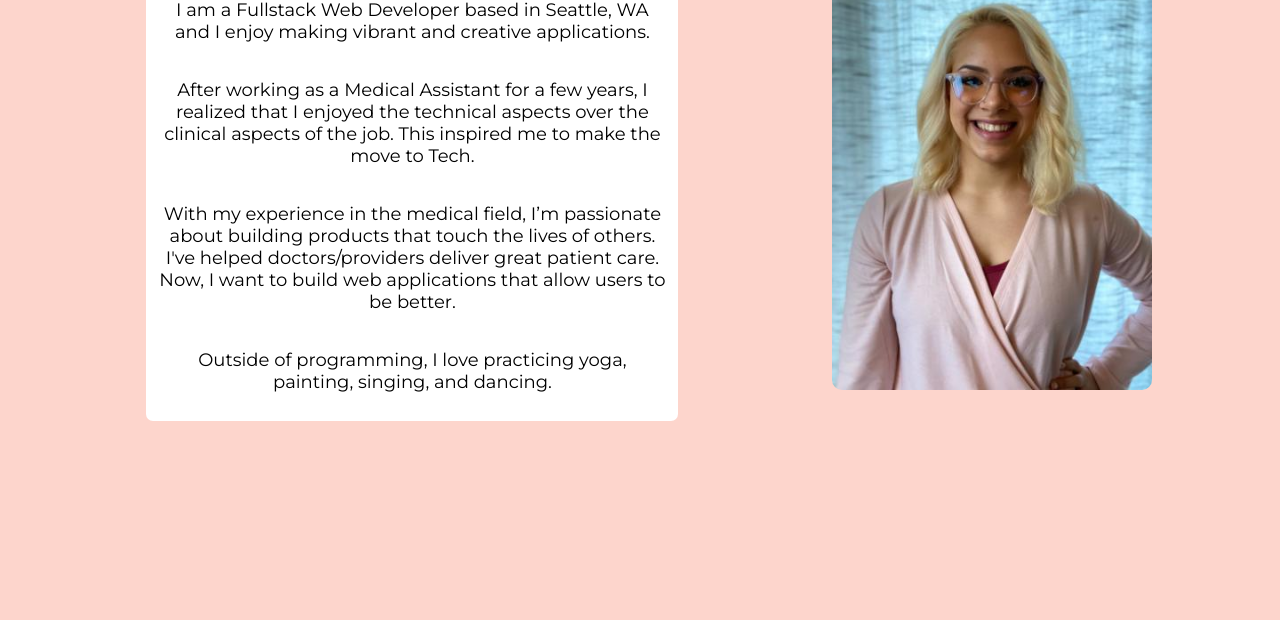
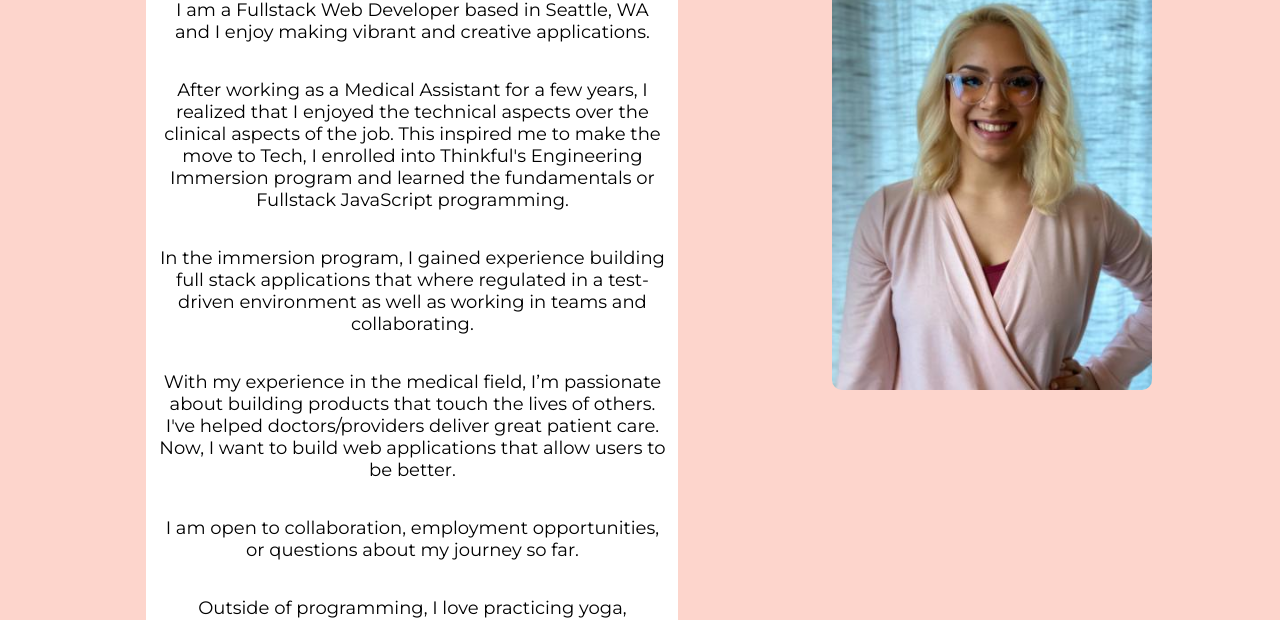
Before and after one commit to Esperac25/portfolio-pink, a React (Create React App) app: page /home in a window 1280 px wide. Shown: the part 246-866 px from the top of the page. Built offline with nearby package versions, Linux system fonts and the light colour scheme; a web font is replaced by a local one.

Commit message:
editing about me section

```diff
--- a/src/Components/Home/Home.js
+++ b/src/Components/Home/Home.js
@@ -22,14 +22,20 @@ const Home = () => {
 				<p>
 					After working as a Medical Assistant for a few years, I
 					realized that I enjoyed the technical aspects over the clinical aspects of the job.
-                    This inspired me to make the move to Tech.
+                    This inspired me to make the move to Tech, I enrolled into Thinkful's Engineering Immersion program and learned the fundamentals or Fullstack JavaScript programming.
 				</p>
-
+				<p>
+					In the immersion program, I gained experience building full stack applications that where regulated in a test-driven environment as well as working in teams and collaborating.
+				</p>
 				<p>
 					With my experience in the medical field, I’m passionate about
 					building products that touch the lives of others. I've helped
 					doctors/providers deliver great patient care. Now, I want to build web
 					applications that allow users to be better.
+				</p>
+				<p>
+					I am open to collaboration, employment opportunities, or questions about my journey so far.
+
 				</p>
 
 				<p>
--- a/src/Components/Projects/store.js
+++ b/src/Components/Projects/store.js
@@ -6,7 +6,7 @@ const store = {
         {
             img: [reflect],
             title: 'Reflect',
-            description: 'A Fullstack application designed for users to save private journal entries and view them in their personal blog',
+            description: "Reflect was created as a full stack journal app, where users can add, edit, delete and search through their private journal entries in a blog like interface.",
             stack: 'React, HTML5, CSS3, PostgreSQL, Express, Node',
             repo: 'https://github.com/Esperac25/reflect-client',
             live: 'https://reflect-inhdu56ty-esperac25.vercel.app/',
@@ -14,7 +14,7 @@ const store = {
         {
             img: [weekly],
             title: 'Weekly',
-            description: 'A Fullstack application designed to help users track and organize tasks for their week.',
+            description: 'Weekly was created as a full stack application to help users keep track of to-do items for their week, users can add, delete and view items in their weekly view.',
             stack: 'React, HTML5, CSS3, PostgreSQL, Express, Node',
             repo: 'https://github.com/Esperac25/weekly-client',
             live: 'https://weekly-client-app.vercel.app/',
@@ -22,7 +22,7 @@ const store = {
         {
             img: [quiz],
             title: 'GeoQuiz',
-            description: 'A group made jquery application designed as a fun quiz to help users practice geography',
+            description: 'GeoQuiz was a group made jQuery application, created to help users study USA states and capitols.',
             stack: 'HTML5, CSS3, jQuery',
             repo: 'https://github.com/Esperac25/Geography-Quiz-App',
             live: 'https://jpol95.github.io/quiz-app/',
```
Also changed, not shown: 1 other file (tests, documents, lock files or other folders).
